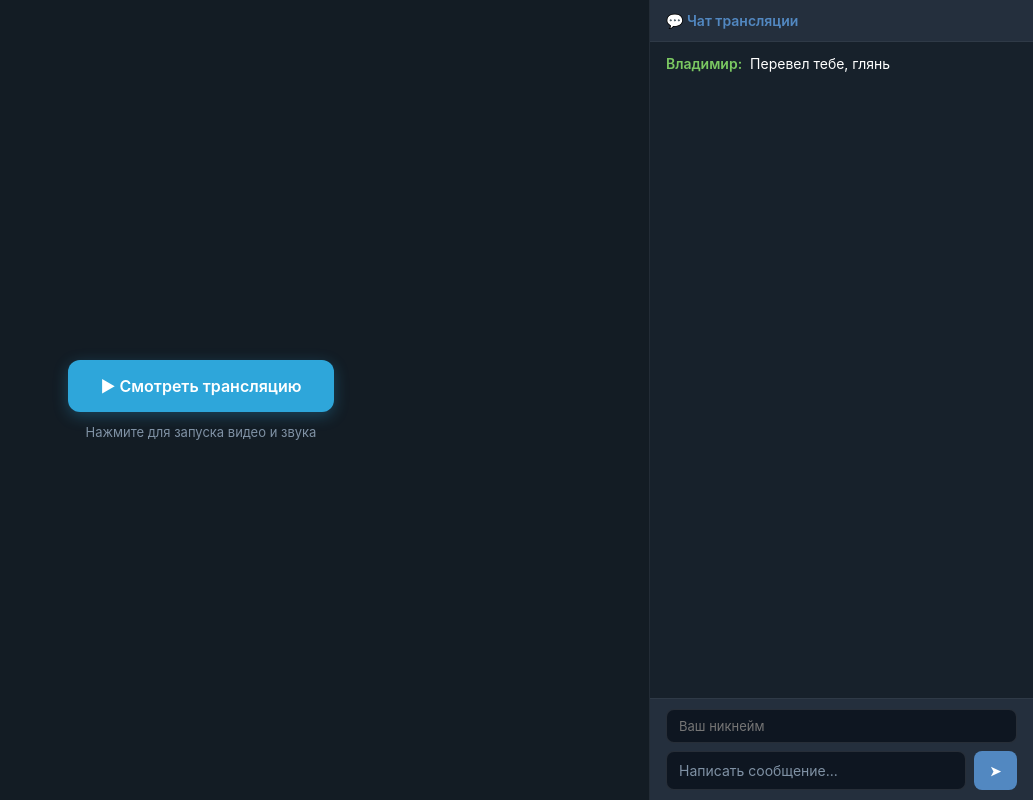
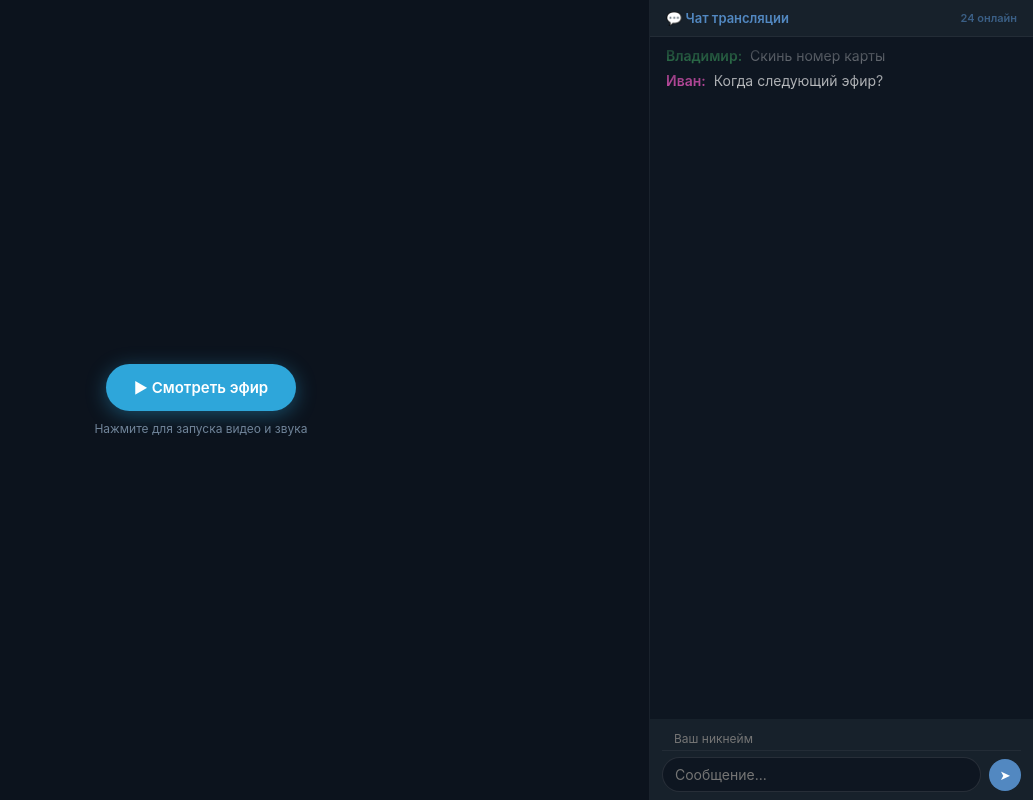
Before and after one commit to fhtf5e54rt/strim, a plain HTML site: page index.html in a window 1280 px wide. Shown: the whole page, without its empty margins (247-1280 px from the left). Drawn offline with Linux system fonts and the light colour scheme.

Commit message:
Update index.html

```diff
--- a/index.html
+++ b/index.html
@@ -3,17 +3,16 @@
 <head>
     <meta charset="UTF-8">
     <meta name="viewport" content="width=device-width, initial-scale=1.0, maximum-scale=1.0, user-scalable=no">
-    <title>Telegram Live Stream</title>
+    <title>Live Stream</title>
     <style>
         :root {
-            --tg-bg: #17212b;
-            --tg-header: #242f3d;
+            --tg-bg: #0e1621; /* Глубокий темный фон как в ТГ */
+            --tg-header: #17212b;
             --tg-text: #ffffff;
-            --tg-hint: #7f91a4;
+            --tg-hint: #708499;
             --tg-accent: #5288c1;
-            --tg-red: #e53935;
+            --tg-red: #ff3b30;
             --tg-btn: #2ea6da;
-            --tg-input: #0e1621;
         }
 
         * { margin: 0; padding: 0; box-sizing: border-box; font-family: -apple-system, BlinkMacSystemFont, 'Roboto', sans-serif; }
@@ -27,128 +26,135 @@
             flex-direction: column;
         }
 
-        /* --- ВИДЕО БЛОК --- */
+        /* --- ВИДЕО НА ВЕСЬ ЭКРАН (БЕЗ ПОЛОС) --- */
         .video-wrapper {
             position: relative;
             width: 100%;
             background: #000;
-            height: 60vh;
-            min-height: 300px;
-            flex-shrink: 0;
+            flex: 1; /* Занимает все свободное место */
+            min-height: 50vh;
             display: flex;
             align-items: center;
             justify-content: center;
+            overflow: hidden;
         }
 
         iframe {
             width: 100%;
             height: 100%;
             border: none;
-            object-fit: cover;
+            /* object-fit: fill растягивает вертикальное видео на всю ширину */
+            object-fit: fill;
             display: none;
         }
 
+        /* Заглушка старта */
         .start-overlay {
             position: absolute; inset: 0;
-            background: rgba(23, 33, 43, 0.85);
-            backdrop-filter: blur(10px);
-            -webkit-backdrop-filter: blur(10px);
+            background: rgba(14, 22, 33, 0.9);
+            backdrop-filter: blur(15px);
             display: flex; flex-direction: column;
             align-items: center; justify-content: center;
-            z-index: 50; transition: opacity 0.3s;
+            z-index: 50; transition: opacity 0.4s;
         }
         .start-btn {
             background: var(--tg-btn); color: white;
-            border: none; padding: 16px 32px;
-            border-radius: 12px; font-size: 16px; font-weight: 600;
+            border: none; padding: 14px 28px;
+            border-radius: 50px; font-size: 15px; font-weight: 600;
             cursor: pointer; display: flex; align-items: center; gap: 8px;
-            box-shadow: 0 4px 15px rgba(46, 166, 218, 0.3);
-            transition: transform 0.1s;
+            box-shadow: 0 4px 20px rgba(46, 166, 218, 0.4);
         }
-        .start-btn:active { transform: scale(0.96); }
-        .start-hint { margin-top: 12px; color: var(--tg-hint); font-size: 13px; }
+        .start-hint { margin-top: 10px; color: var(--tg-hint); font-size: 12px; }
 
+        /* Оверлеи поверх видео (LIVE и зрители) */
         .overlay {
-            position: absolute; top: 16px; left: 16px;
-            display: flex; gap: 8px; pointer-events: none; z-index: 10;
-            opacity: 0.3; transition: opacity 0.3s;
+            position: absolute; top: 12px; left: 12px;
+            display: flex; gap: 6px; pointer-events: none; z-index: 10;
+            opacity: 0; transition: opacity 0.5s;
         }
         .badge {
-            padding: 4px 10px; border-radius: 6px;
-            font-size: 13px; font-weight: 600;
-            backdrop-filter: blur(8px); -webkit-backdrop-filter: blur(8px);
+            padding: 4px 8px; border-radius: 4px;
+            font-size: 12px; font-weight: 700;
+            backdrop-filter: blur(4px); -webkit-backdrop-filter: blur(4px);
+            display: flex; align-items: center; gap: 4px;
         }
-        .live-badge { background: var(--tg-red); color: white; }
-        .viewers-badge { background: rgba(0,0,0,0.6); color: white; display: flex; align-items: center; gap: 4px;}
+        .live-badge { background: var(--tg-red); color: white; letter-spacing: 0.5px; }
+        .viewers-badge { background: rgba(0,0,0,0.5); color: white; }
 
+        /* Кнопка кика */
         .kick-btn {
-            position: absolute; bottom: 16px; left: 16px;
-            background: var(--tg-red); color: white;
-            border: none; padding: 10px 20px;
-            border-radius: 8px; font-weight: 600;
+            position: absolute; bottom: 20px; left: 20px;
+            background: rgba(255, 59, 48, 0.9); color: white;
+            border: none; padding: 8px 16px;
+            border-radius: 20px; font-size: 12px; font-weight: 600;
             cursor: pointer; z-index: 20;
-            display: none; box-shadow: 0 4px 12px rgba(0,0,0,0.3);
+            display: none; backdrop-filter: blur(4px);
         }
 
         .ended-screen {
             display: none; position: absolute; inset: 0;
-            background: rgba(23, 33, 43, 0.95);
+            background: rgba(14, 22, 33, 0.95);
             flex-direction: column; align-items: center; justify-content: center;
-            z-index: 100; text-align: center; padding: 20px;
+            z-index: 100; text-align: center;
         }
-        .ended-screen h2 { color: var(--tg-hint); margin-bottom: 8px; font-size: 18px; }
+        .ended-screen h2 { color: var(--tg-hint); font-size: 16px; }
 
-        /* --- ЧАТ БЛОК --- */
+        /* --- ЧАТ (Компактный, как в мобилках) --- */
         .chat-container {
-            flex: 1; background: var(--tg-bg);
+            height: 45%; /* Чат занимает нижнюю часть экрана */
+            background: var(--tg-bg);
             display: flex; flex-direction: column;
             border-top: 1px solid rgba(255,255,255,0.05);
-            min-height: 0;
+            flex-shrink: 0;
         }
         .chat-header {
-            padding: 12px 16px; background: var(--tg-header);
-            font-size: 14px; font-weight: 600;
+            padding: 10px 16px; background: var(--tg-header);
+            font-size: 13px; font-weight: 600;
             color: var(--tg-accent);
             border-bottom: 1px solid rgba(255,255,255,0.05);
-            flex-shrink: 0;
+            display: flex; justify-content: space-between; align-items: center;
         }
         .chat-messages {
-            flex: 1; overflow-y: auto; padding: 12px 16px;
-            display: flex; flex-direction: column; gap: 8px;
+            flex: 1; overflow-y: auto; padding: 10px 16px;
+            display: flex; flex-direction: column; gap: 6px;
             -webkit-overflow-scrolling: touch;
+            mask-image: linear-gradient(to bottom, transparent, black 10%); /* Плавное исчезновение сверху */
         }
-        .msg { font-size: 14px; line-height: 1.4; word-wrap: break-word; animation: fadeIn 0.3s ease; }
-        @keyframes fadeIn { from { opacity: 0; transform: translateY(5px); } to { opacity: 1; transform: translateY(0); } }
+        .msg { font-size: 14px; line-height: 1.35; word-wrap: break-word; animation: slideUp 0.3s ease; }
+        @keyframes slideUp { from { opacity: 0; transform: translateY(10px); } to { opacity: 1; transform: translateY(0); } }
+
         .name { font-weight: 600; margin-right: 4px; }
-        .c1{color:#e17076} .c2{color:#7bc862} .c3{color:#6ec9cb}
-        .c4{color:#e5ca77} .c5{color:#65aadd} .c6{color:#ee7aae}
+        /* Цвета ников */
+        .c1{color:#ff5e5e} .c2{color:#5eff8a} .c3{color:#5eeaff}
+        .c4{color:#ffeb5e} .c5{color:#5e9aff} .c6{color:#ff5ecf}
 
-        /* Поле ввода для зрителя */
+        /* Поле ввода */
         .chat-input-area {
-            padding: 10px 16px; background: var(--tg-header);
-            border-top: 1px solid rgba(255,255,255,0.05);
-            display: flex; flex-direction: column; gap: 8px; flex-shrink: 0;
+            padding: 8px 12px; background: var(--tg-header);
+            display: flex; flex-direction: column; gap: 6px;
         }
-        .input-row { display: flex; gap: 8px; }
+        .input-row { display: flex; gap: 8px; align-items: center; }
         .chat-input {
-            flex: 1; background: var(--tg-input); border: 1px solid rgba(255,255,255,0.1);
-            color: white; padding: 10px 12px; border-radius: 8px; font-size: 14px; outline: none;
+            flex: 1; background: var(--tg-bg); border: 1px solid rgba(255,255,255,0.1);
+            color: white; padding: 8px 12px; border-radius: 18px; font-size: 14px; outline: none;
         }
-        .chat-input::placeholder { color: var(--tg-hint); }
         .send-btn {
             background: var(--tg-accent); color: white; border: none;
-            padding: 0 16px; border-radius: 8px; font-weight: 600; cursor: pointer;
+            width: 32px; height: 32px; border-radius: 50%;
+            display: flex; align-items: center; justify-content: center; cursor: pointer;
         }
         .nick-input {
-            width: 100%; background: var(--tg-input); border: 1px solid rgba(255,255,255,0.1);
-            color: white; padding: 8px 12px; border-radius: 8px; font-size: 13px; outline: none;
+            width: 100%; background: transparent; border: none;
+            color: var(--tg-hint); padding: 4px 12px; font-size: 12px; outline: none;
+            border-bottom: 1px solid rgba(255,255,255,0.05);
         }
 
-        /* Адаптив для ПК */
+        /* Адаптив для ПК (если откроют на компе) */
         @media (min-width: 768px) {
             body { flex-direction: row; }
             .video-wrapper { height: 100vh; width: 70%; max-width: 1000px; }
-            .chat-container { width: 30%; min-width: 300px; max-width: 400px; border-top: none; border-left: 1px solid rgba(255,255,255,0.05); }
+            .chat-container { height: 100vh; width: 30%; min-width: 300px; max-width: 400px; border-top: none; border-left: 1px solid rgba(255,255,255,0.05); }
+            iframe { object-fit: contain; } /* На ПК лучше сохранять пропорции */
         }
     </style>
 </head>
@@ -159,16 +165,16 @@
         <iframe id="streamFrame" allow="autoplay; camera; microphone; fullscreen"></iframe>
 
         <div class="start-overlay" id="startOverlay">
-            <button class="start-btn" onclick="startStream()">▶ Смотреть трансляцию</button>
+            <button class="start-btn" onclick="startStream()">▶ Смотреть эфир</button>
             <div class="start-hint">Нажмите для запуска видео и звука</div>
         </div>
 
         <div class="overlay" id="badges">
             <div class="badge live-badge">LIVE</div>
-            <div class="badge viewers-badge">👁 <span id="viewerCount">24</span></div>
+            <div class="badge viewers-badge">👁 <span id="viewerCount">--</span></div>
         </div>
 
-        <button class="kick-btn" id="kickBtn" onclick="endStream()">⛔ Завершить эфир</button>
+        <button class="kick-btn" id="kickBtn" onclick="endStream()">⛔ Завершить</button>
 
         <div class="ended-screen" id="endedScreen">
             <h2>Трансляция завершена</h2>
@@ -177,14 +183,16 @@
 
     <!-- ЧАТ -->
     <div class="chat-container">
-        <div class="chat-header">💬 Чат трансляции</div>
+        <div class="chat-header">
+            <span>💬 Чат трансляции</span>
+            <span style="font-size:11px; opacity:0.6;">24 онлайн</span>
+        </div>
         <div class="chat-messages" id="chatBox"></div>
 
-        <!-- Поле ввода для зрителя -->
         <div class="chat-input-area">
             <input type="text" class="nick-input" id="userNick" placeholder="Ваш никнейм" maxlength="15">
             <div class="input-row">
-                <input type="text" class="chat-input" id="userMsg" placeholder="Написать сообщение..." maxlength="100">
+                <input type="text" class="chat-input" id="userMsg" placeholder="Сообщение..." maxlength="100">
                 <button class="send-btn" onclick="sendUserMessage()">➤</button>
             </div>
         </div>
@@ -194,19 +202,20 @@
     const isHost = new URLSearchParams(window.location.search).get('host') === 'true';
     if(isHost) document.getElementById('kickBtn').style.display = 'block';
 
-    // === СЧЕТЧИК ЗРИТЕЛЕЙ (20-60) ===
-    let v = Math.floor(Math.random() * 20) + 25;
+    // === РЕАЛИСТИЧНЫЙ СЧЕТЧИК (20-60) ===
+    let v = Math.floor(Math.random() * 15) + 25; // Старт 25-40
     document.getElementById('viewerCount').innerText = v;
 
+    // Меняем чаще и плавнее
     setInterval(() => {
-        const change = Math.floor(Math.random() * 7) - 3;
+        const change = Math.floor(Math.random() * 5) - 2; // -2 до +2
         v += change;
         if(v < 20) v = 20;
         if(v > 60) v = 60;
         document.getElementById('viewerCount').innerText = v;
-    }, 5000);
+    }, 3000);
 
-    // === ФЕЙКОВЫЙ ЧАТ (Боты) ===
+    // === ЖИВОЙ ХАОТИЧНЫЙ ЧАТ ===
     const botUsers = [
         {n:'Алексей', c:'c1'}, {n:'Дмитрий', c:'c2'}, {n:'Сергей', c:'c3'},
         {n:'Максим', c:'c4'}, {n:'Андрей', c:'c5'}, {n:'Иван', c:'c6'},
@@ -214,12 +223,13 @@
         {n:'Павел', c:'c4'}, {n:'Егор', c:'c5'}, {n:'Михаил', c:'c6'}
     ];
 
-    // НОВЫЕ СООБЩЕНИЯ ПО ТВОЕМУ ЗАПРОСУ
+    // Смешанные сообщения: от приставаний до обычных реакций
     const botMsgs = [
         'Хочу в приват', 'Ответь в тг', 'Приезжай ко мне в спб',
         'Я тебе отправил кеш', 'Проверь смс в тг', 'Напиши мне в лс',
         'Давай в личку?', 'Жду ответа в телеге', 'Перевел тебе, глянь',
-        'Могу приехать, ты где?', 'Скинь номер карты', 'Проверь сообщения'
+        'Могу приехать, ты где?', 'Скинь номер карты', 'Проверь сообщения',
+        'Красотка 🔥', 'Огонь просто', 'Когда следующий эфир?', 'Лайк 👍'
     ];
 
     let lastBotName = '';
@@ -228,16 +238,15 @@
     function addBotMessage() {
         const chat = document.getElementById('chatBox');
 
+        // Выбор без повторов
         let user;
-        do {
-            user = botUsers[Math.floor(Math.random() * botUsers.length)];
-        } while (user.n === lastBotName && botUsers.length > 1);
+        do { user = botUsers[Math.floor(Math.random() * botUsers.length)]; }
+        while (user.n === lastBotName && botUsers.length > 1);
         lastBotName = user.n;
 
         let msg;
-        do {
-            msg = botMsgs[Math.floor(Math.random() * botMsgs.length)];
-        } while (msg === lastBotMsg && botMsgs.length > 1);
+        do { msg = botMsgs[Math.floor(Math.random() * botMsgs.length)]; }
+        while (msg === lastBotMsg && botMsgs.length > 1);
         lastBotMsg = msg;
 
         renderMessage(user.n, msg, user.c);
@@ -251,11 +260,12 @@
         chat.appendChild(div);
         chat.scrollTop = chat.scrollHeight;
 
-        if(chat.children.length > 60) chat.removeChild(chat.firstChild);
+        if(chat.children.length > 40) chat.removeChild(chat.firstChild);
     }
 
+    // Рандомная скорость сообщений (от 2 до 6 секунд)
     function scheduleBotMessage() {
-        const delay = Math.random() * 4000 + 4000;
+        const delay = Math.random() * 4000 + 2000;
         setTimeout(() => {
             addBotMessage();
             scheduleBotMessage();
@@ -264,7 +274,7 @@
     scheduleBotMessage();
     addBotMessage();
 
-    // === ЖИВОЙ ЧАТ ОТ ЗРИТЕЛЯ ===
+    // === ВВОД ОТ ЗРИТЕЛЯ ===
     function sendUserMessage() {
         const nickInput = document.getElementById('userNick');
         const msgInput = document.getElementById('userMsg');
@@ -276,7 +286,6 @@
         if(!nick) nick = 'Аноним';
 
         localStorage.setItem('stream_nick', nick);
-
         renderMessage(nick, text, 'c5');
         msgInput.value = '';
     }
@@ -296,16 +305,16 @@
         document.getElementById('streamFrame').style.display = 'block';
         const overlay = document.getElementById('startOverlay');
         overlay.style.opacity = '0';
-        setTimeout(() => overlay.style.display = 'none', 300);
+        setTimeout(() => overlay.style.display = 'none', 400);
         document.getElementById('badges').style.opacity = '1';
     }
 
-    // === ЛОГИКА КИКА ===
+    // === КИК ===
     function endStream() {
         document.getElementById('endedScreen').style.display = 'flex';
         document.getElementById('streamFrame').style.display = 'none';
         const btn = document.getElementById('kickBtn');
-        btn.innerText = '✅ Эфир завершен';
+        btn.innerText = '✅ Завершено';
         btn.disabled = true;
         btn.style.opacity = '0.5';
     }
```
